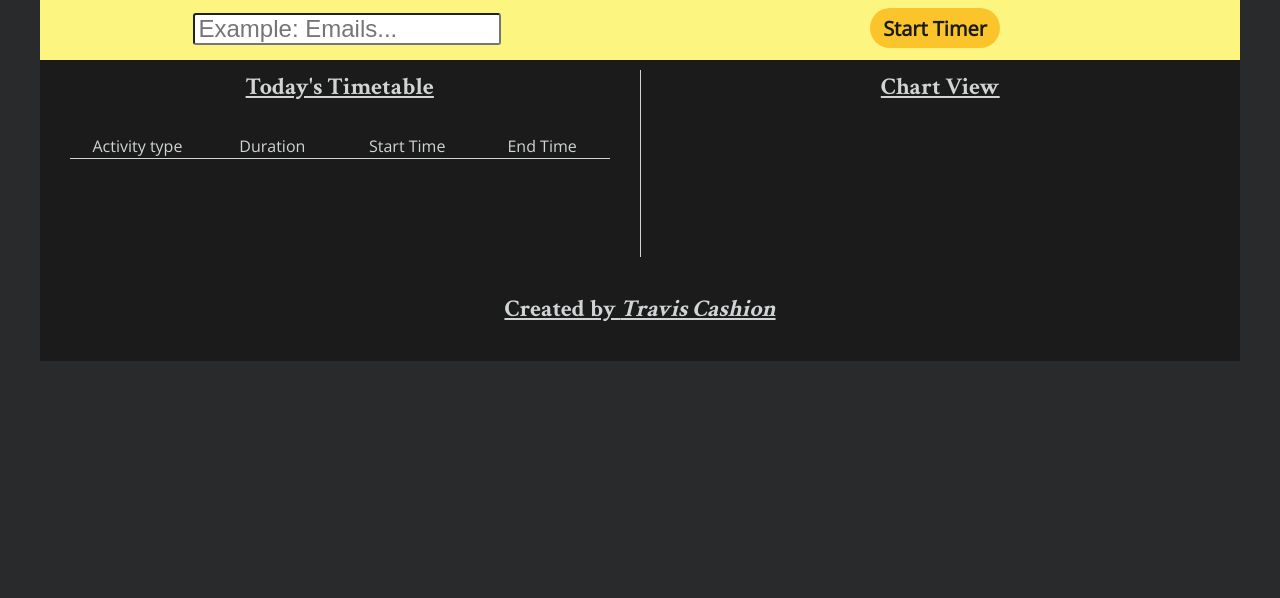
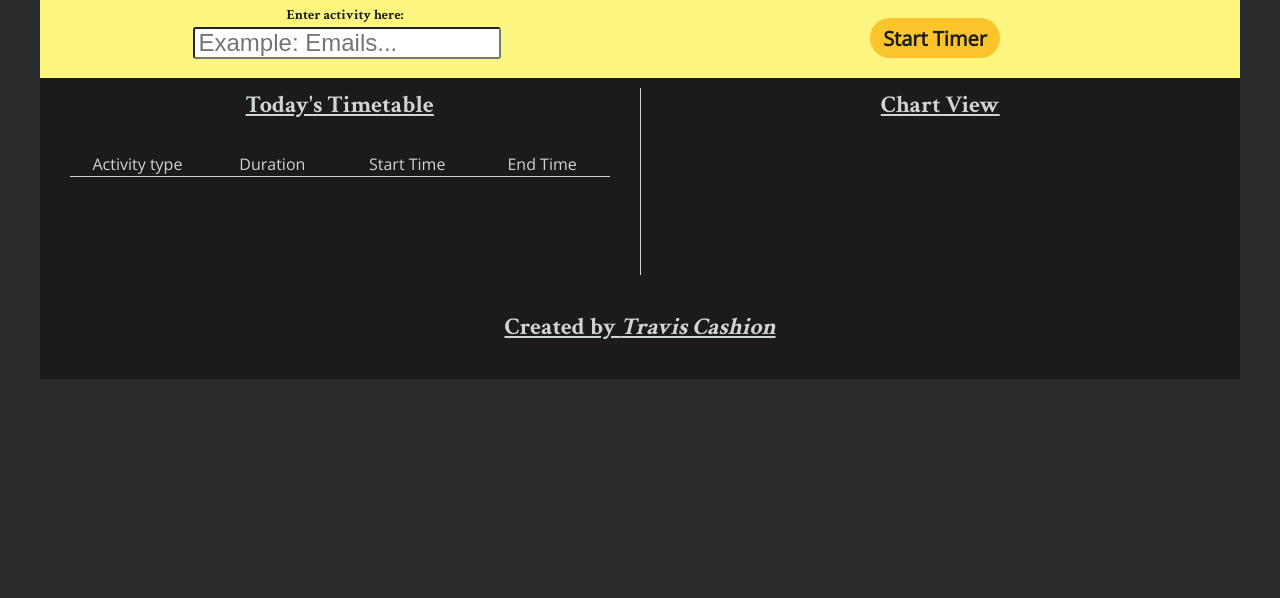
Before and after one commit to TCashion/TCashion.github.io, a plain HTML site: page index.html in a window 1280 px wide. Shown: the part 202-800 px from the top of the page. Drawn offline with nearby package versions, Linux system fonts and the light colour scheme; no server answers.

Commit message:
added input label

```diff
--- a/index.html
+++ b/index.html
@@ -96,7 +96,8 @@
         <form id="activityForm">
             <div class="row timerUI">
                 <div class="col col-6 inputForm">
-                        <input type="text" id="nameActivity" Placeholder="Example: Emails...">
+                    <label for="nameActivity">Enter activity here:</label>
+                    <input type="text" id="nameActivity" Placeholder="Example: Emails...">
                 </div>
                 <div class="col col-6 inputForm">
                     <button id="startTimer">Start Timer</button>
--- a/style/style.css
+++ b/style/style.css
@@ -183,7 +183,7 @@ button {
     font-family: 'Open Sans', sans-serif;
     font-size: 2rem;
     font-weight: 800;
-    margin: auto 0 0 0;
+    margin: 10px;
 }
 
 input {
@@ -194,6 +194,11 @@ input {
     max-width: 300px;
     margin: 5px auto 5px 3px;
     height: 20px;
+}
+
+label {
+    display: block;
+    font-size: 1.4rem;
 }
 
 /* MEDIA QUERIES */
```
